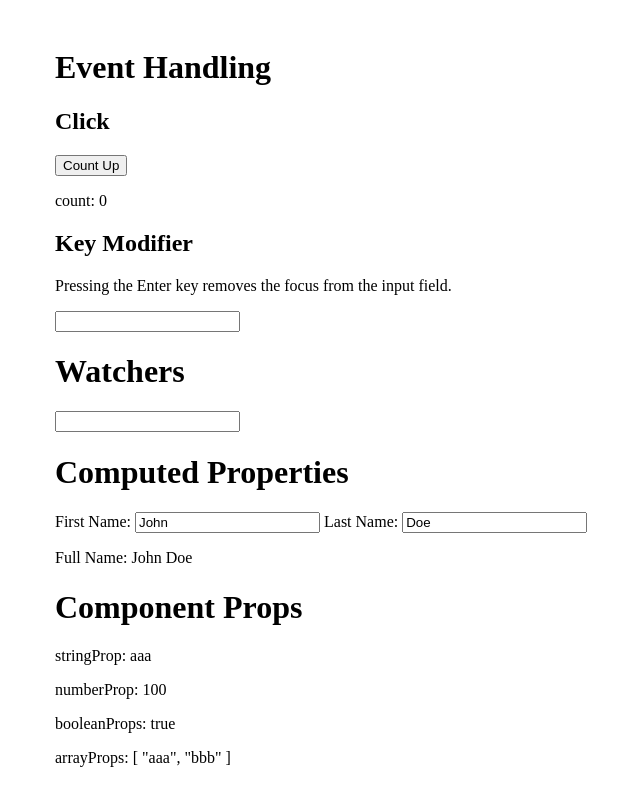
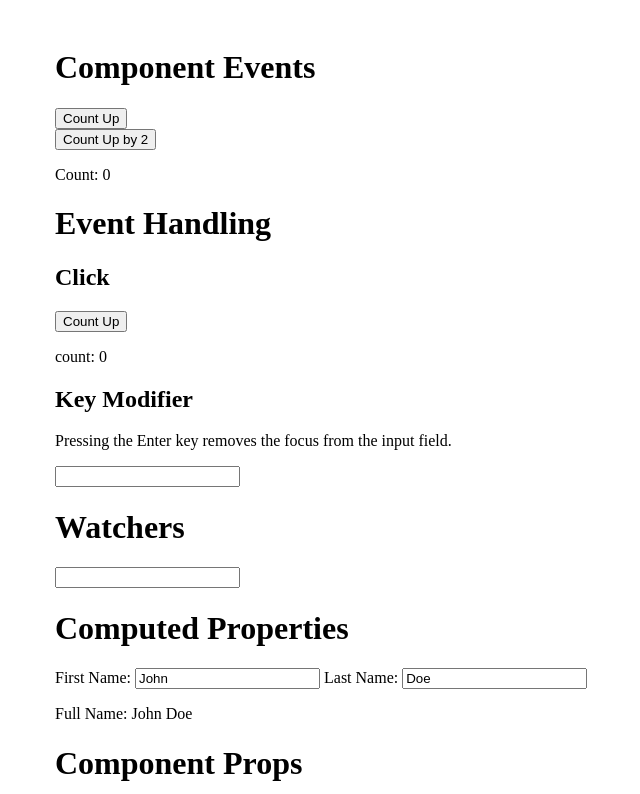
Before and after one commit to ksk1kd/vue-playground, a Vue app: page / in a window 1280 px wide. Shown: the top 794 px of the page, without its empty margins (185-825 px from the left). Built offline with nearby package versions, Linux system fonts and the light colour scheme.

Commit message:
add ComponentEvents component

```diff
--- a/src/App.vue
+++ b/src/App.vue
@@ -1,4 +1,5 @@
 <script setup lang="ts">
+import ComponentEvents from './components/ComponentEvents.vue'
 import ComponentProps from './components/ComponentProps.vue'
 import ComputedProperties from './components/ComputedProperties.vue'
 import EventHandling from './components/EventHandling.vue'
@@ -8,6 +9,7 @@ import Watchers from './components/Watchers.vue'
 
 <template>
   <div class="container">
+    <ComponentEvents />
     <EventHandling />
     <Watchers />
     <ComputedProperties />
--- /dev/null
+++ b/src/components/ComponentEvents.vue
@@ -0,0 +1,20 @@
+<script setup lang="ts">
+import ComponentEventsChild from './ComponentEventsChild.vue'
+
+import { ref } from 'vue'
+const count = ref(0)
+</script>
+
+<template>
+  <h1>Component Events</h1>
+
+  <section>
+    <div>
+      <ComponentEventsChild event-name="Count Up" @some-event="() => count += 1" />
+    </div>
+    <div>
+      <ComponentEventsChild event-name="Count Up by 2" @some-event="() => count += 2" />
+    </div>
+    <p>Count: {{ count }}</p>
+  </section>
+</template>
--- /dev/null
+++ b/src/components/ComponentEventsChild.vue
@@ -0,0 +1,16 @@
+<script setup lang="ts">
+interface Props {
+  eventName: string
+}
+
+interface Emits {
+  someEvent: []
+}
+
+const { eventName } = defineProps<Props>()
+const emit = defineEmits<Emits>()
+</script>
+
+<template>
+  <button @click="emit('someEvent')">{{ eventName }}</button>
+</template>
```
